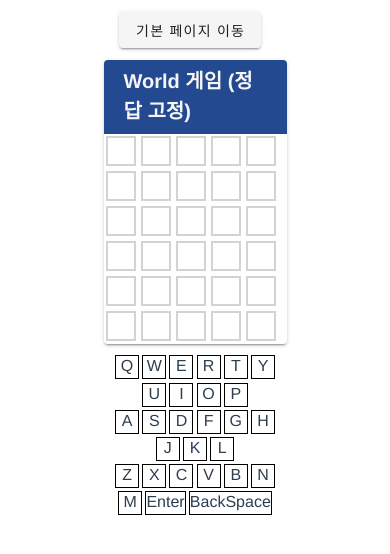
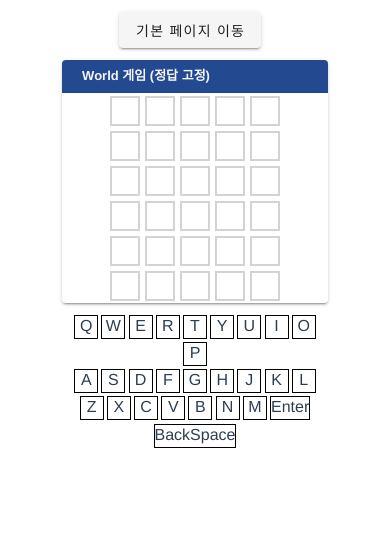
Before and after one commit to dggb/wordleGame, a Vue app: page /fixPage in a window 390 px wide. Shown: the top 554 px of the page. Built offline with nearby package versions, Linux system fonts and the light colour scheme.

Commit message:
반응형 빌드

```diff
--- a/public/common/common.css
+++ b/public/common/common.css
@@ -83,13 +83,18 @@
 }
 
 @media (min-width:300px) {
+  .card-header{
+    font-size: 13px;
+  }
+
   .boxCss{
     width: 30px;
     height: 30px;
+    font-size:22px;
   }
 
   .dataTable{
-    width: 200px;
+    width: 175px;
   }
 
   .keyboard{
@@ -102,9 +107,22 @@
     height: 1.5em;
     line-height: 1.2em;
   }
+
+  .col_sub{
+    flex: 0 0 15% !important;
+    max-width: 15% !important;
+  }
+
+  .col_body{
+    flex: 0 0 70% !important;
+    max-width: 70% !important;
+  }
 }
 
-@media (min-width:720px) {
+@media (min-width:700px) {
+  .card-header{
+    font-size: 22px;
+  }
   .boxCss{
     width: 40px;
     height: 40px;
@@ -123,6 +141,16 @@
   .keyboard-sub{
     height: 1.5em;
     line-height: 1.5em;
+  }
+
+  .col_sub{
+    flex: 0 0 20% !important;
+    max-width: 20% !important;
+  }
+
+  .col_body{
+    flex: 0 0 60% !important;
+    max-width: 60% !important;
   }
 }
 
@@ -146,4 +174,14 @@
     height: 2em;
     line-height: 2em;
   }
+
+  .col_sub{
+    flex: 0 0 16% !important;
+    max-width: 16% !important;
+  }
+
+  .col_body{
+    flex: 0 0 68% !important;
+    max-width: 68% !important;
+  }
 }
--- a/src/views/fixPage.vue
+++ b/src/views/fixPage.vue
@@ -1,8 +1,8 @@
 <template>
-  <div id="abcde">
+  <div>
     <v-row>
-      <v-col cols="3"></v-col>
-      <v-col cols="6">
+      <v-col class="col_sub"></v-col>
+      <v-col class="col_body">
         <v-card style="width:100%;">
           <div class="card-header">
             World 게임 (정답 고정)
@@ -41,7 +41,7 @@
           </div>
         </div>
       </v-col>
-      <v-col cols="3"></v-col>
+      <v-col class="col_sub"></v-col>
     </v-row>
   </div>
 
```
Also changed, not shown: 10 other files (tests, documents, lock files or other folders).
